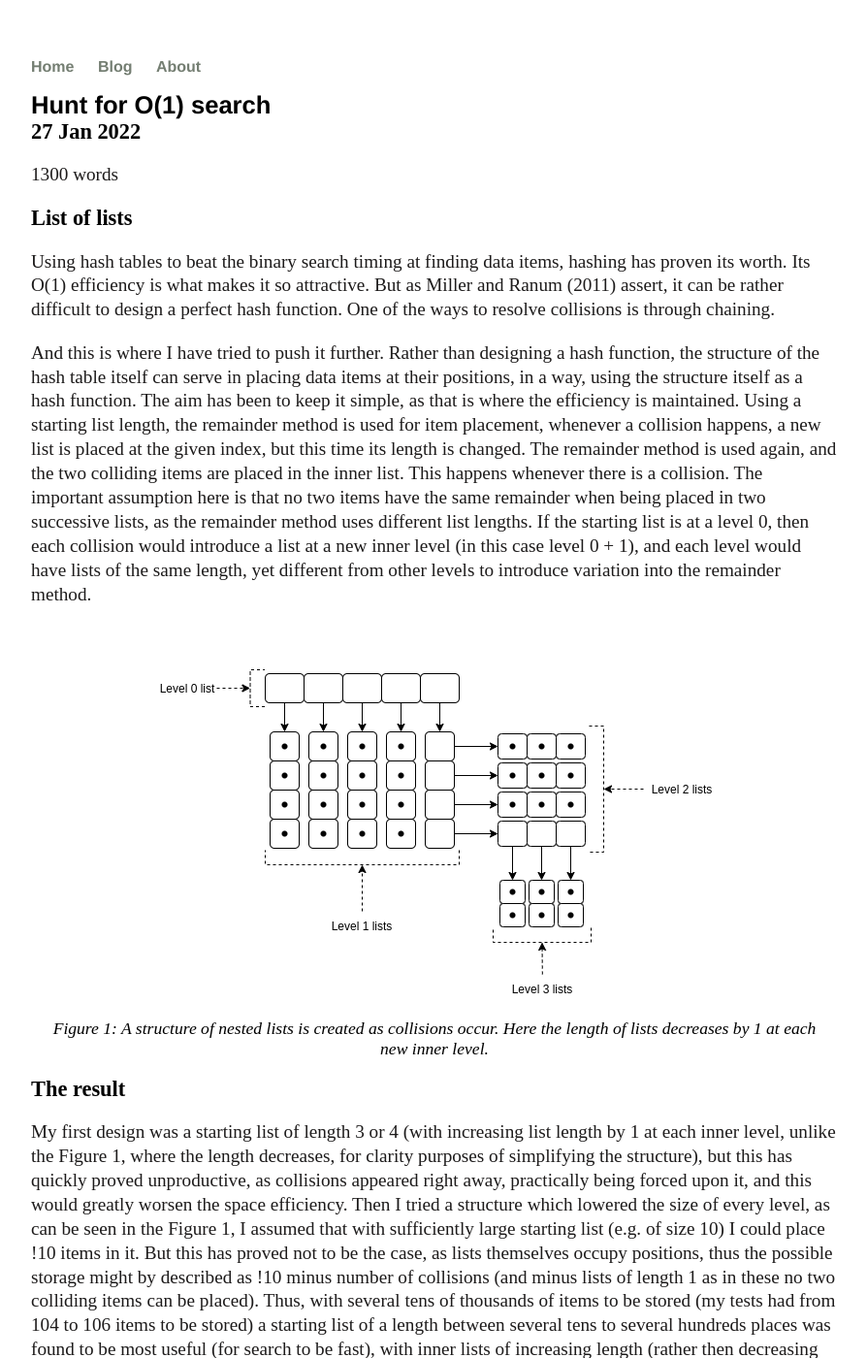
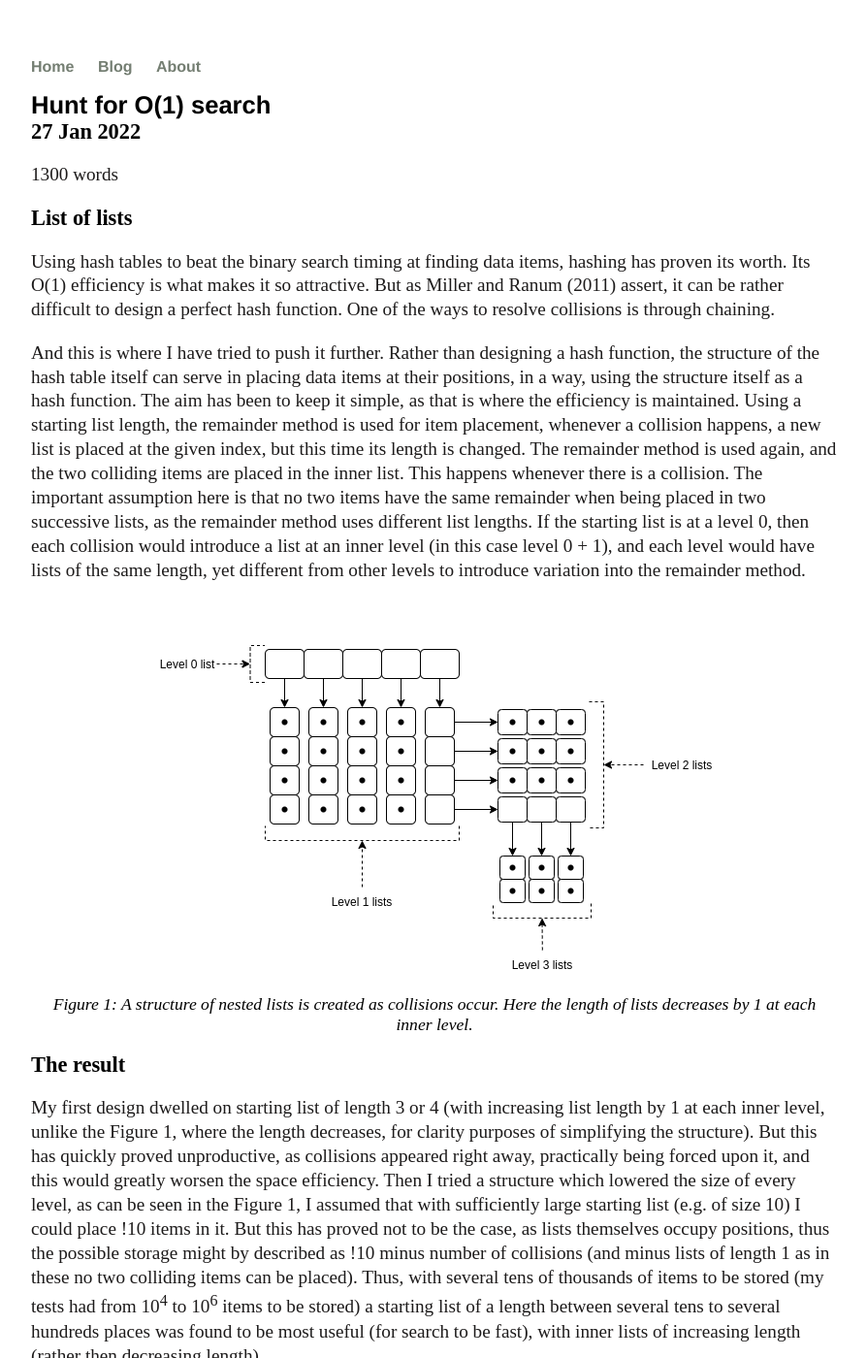
Before and after one commit to marek-jakub/marek-jakub.github.io, a Jekyll site: the page built from _posts/2022-01-27-marek-jakub-O1-search.md, in a window 1280 px wide and 1400 px high. Shown: the whole window at 97% size, without its empty margins (192-1086 px from the left). Built offline with Jekyll 4.4.1, drawn with Linux system fonts in a browser that asks for light colours; comment, search, counter and statistics services are not loaded; some of the changed text lies outside the part shown.

Commit message:
Making text changes.

```diff
--- a/_posts/2022-01-27-marek-jakub-O1-search.md
+++ b/_posts/2022-01-27-marek-jakub-O1-search.md
@@ -9,13 +9,13 @@ date: 2022-01-27
 
 Using hash tables to beat the binary search timing at finding data items, hashing has proven its worth. Its O(1) efficiency is what makes it so attractive. But as Miller and Ranum (2011) assert, it can be rather difficult to design a perfect hash function. One of the ways to resolve collisions is through chaining.
 
-And this is where I have tried to push it further. Rather than designing a hash function, the structure of the hash table itself can serve in placing data items at their positions, in a way, using the structure itself as a hash function. The aim has been to keep it simple, as that is where the efficiency is maintained. Using a starting list length, the remainder method is used for item placement, whenever a collision happens, a new list is placed at the given index, but this time its length is changed. The remainder method is used again, and the two colliding items are placed in the inner list. This happens whenever there is a collision. The important assumption here is that no two items have the same remainder when being placed in two successive lists, as the remainder method uses different list lengths. If the starting list is at a level 0, then each collision would introduce a list at a new inner level (in this case level 0 + 1), and each level would have lists of the same length, yet different from other levels to introduce variation into the remainder method.
+And this is where I have tried to push it further. Rather than designing a hash function, the structure of the hash table itself can serve in placing data items at their positions, in a way, using the structure itself as a hash function. The aim has been to keep it simple, as that is where the efficiency is maintained. Using a starting list length, the remainder method is used for item placement, whenever a collision happens, a new list is placed at the given index, but this time its length is changed. The remainder method is used again, and the two colliding items are placed in the inner list. This happens whenever there is a collision. The important assumption here is that no two items have the same remainder when being placed in two successive lists, as the remainder method uses different list lengths. If the starting list is at a level 0, then each collision would introduce a list at an inner level (in this case level 0 + 1), and each level would have lists of the same length, yet different from other levels to introduce variation into the remainder method.
 
-{% include image.html url="/images/post2022-01-27/02_structure.png" description="Figure 1: A structure of nested lists is created as collisions occur. Here the length of lists decreases by 1 at each new inner level." %}
+{% include image.html url="/images/post2022-01-27/02_structure.png" description="Figure 1: A structure of nested lists is created as collisions occur. Here the length of lists decreases by 1 at each inner level." %}
 
 ## The result
 
-My first design was a starting list of length 3 or 4 (with increasing list length by 1 at each inner level, unlike the Figure 1, where the length decreases, for clarity purposes of simplifying the structure), but this has quickly proved unproductive, as collisions appeared right away, practically being forced upon it, and this would greatly worsen the space efficiency. Then I tried a structure which lowered the size of every level, as can be seen in the Figure 1, I assumed that with sufficiently large starting list (e.g. of size 10) I could place !10 items in it. But this has proved not to be the case, as lists themselves occupy positions, thus the possible storage might by described as !10 minus number of collisions (and minus lists of length 1 as in these no two colliding items can be placed). Thus, with several tens of thousands of items to be stored (my tests had from 104 to 106 items to be stored) a starting list of a length between several tens to several hundreds places was found to be most useful (for search to be fast), with inner lists of increasing length (rather then decreasing length).
+My first design dwelled on starting list of length 3 or 4 (with increasing list length by 1 at each inner level, unlike the Figure 1, where the length decreases, for clarity purposes of simplifying the structure). But this has quickly proved unproductive, as collisions appeared right away, practically being forced upon it, and this would greatly worsen the space efficiency. Then I tried a structure which lowered the size of every level, as can be seen in the Figure 1, I assumed that with sufficiently large starting list (e.g. of size 10) I could place !10 items in it. But this has proved not to be the case, as lists themselves occupy positions, thus the possible storage might by described as !10 minus number of collisions (and minus lists of length 1 as in these no two colliding items can be placed). Thus, with several tens of thousands of items to be stored (my tests had from 10<sup>4</sup> to 10<sup>6</sup> items to be stored) a starting list of a length between several tens to several hundreds places was found to be most useful (for search to be fast), with inner lists of increasing length (rather then decreasing length).
 
 Please, find the code in this [GitHub repository](https://github.com/marek-jakub/O1-search) as well. The abstract data type (ADT) is named DList, with D standing for ‘distributed’ (lists), the simple remainder method redistributing items through collisions, creating lists in lists.
 
```
